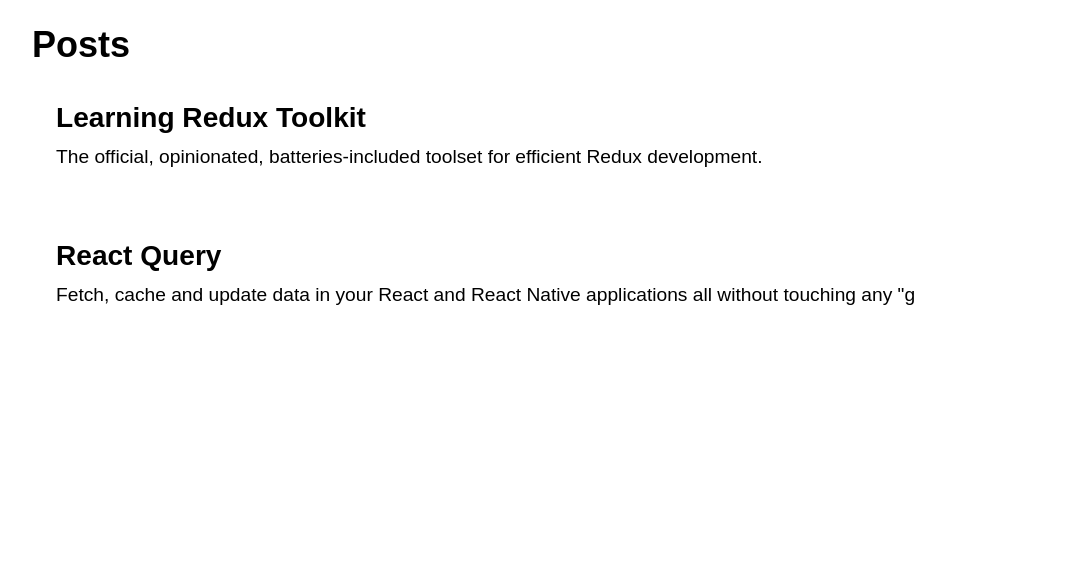
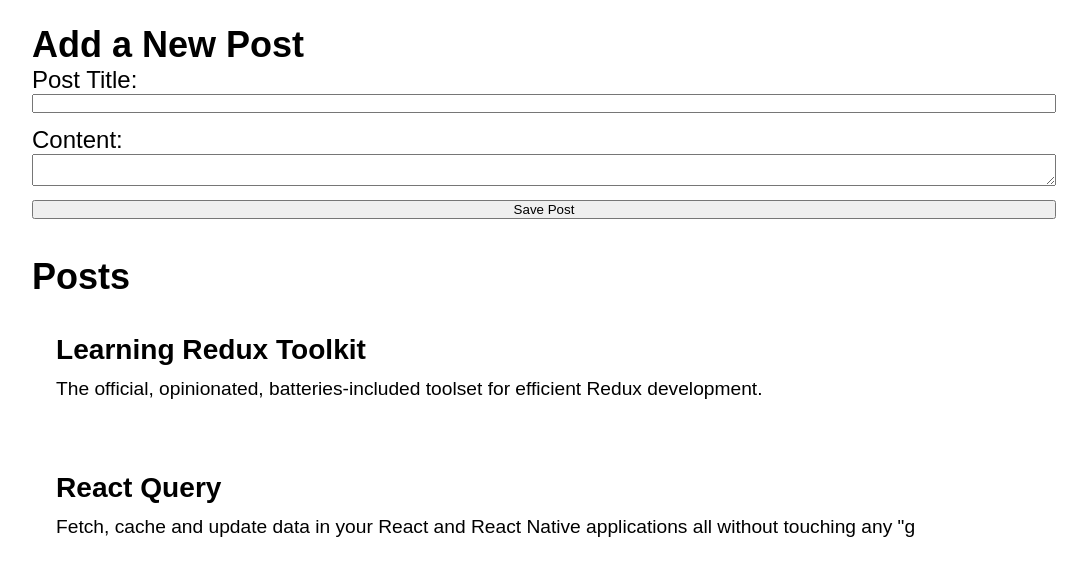
Before and after one commit to MajkoDev/redux-post-app, a React (Create React App) app: page / in a window 1280 px wide. Shown: the top 576 px of the page, without its empty margins (96-1183 px from the left). Built offline with nearby package versions, Linux system fonts and the light colour scheme.

Commit message:
adding posts

```diff
--- a/src/App.js
+++ b/src/App.js
@@ -1,8 +1,10 @@
+import AddPostForm from "./features/posts/AddPostForm";
 import PostsList from "./features/posts/PostsList";
 
 function App() {
   return (
     <div className="App">
+      <AddPostForm />
       <PostsList />
     </div>
   );
--- /dev/null
+++ b/src/features/posts/AddPostForm.js
@@ -0,0 +1,59 @@
+import { useState } from "react";
+import {useDispatch} from "react-redux"
+import {nanoid} from "@reduxjs/toolkit"
+
+import {postAdded} from "./postsSlice"
+
+//? FORM TO ADD NEW CONTENT
+
+function AddPostForm() {
+
+    const dispatch = useDispatch()
+
+  const [title, setTitle] = useState("");
+  const [content, setContent] = useState("");
+
+  const onTitleChange = (e) => setTitle(e.target.value);
+  const onContentChange = (e) => setContent(e.target.value);
+
+  // if we have title and content, then dispatch action
+  const onSavePostClick = () => {
+    if (title && content){
+        dispatch(
+            postAdded({
+                id: nanoid(), title, content
+            })
+        )
+        setTitle('')
+        setContent('')
+    }
+  }
+
+  return (
+    <section>
+      <h2>Add a New Post</h2>
+      <form>
+        <label htmlFor="postTitle">Post Title:</label>
+        <input
+          type="text"
+          id="postTitle"
+          name="postTitle"
+          value={title}
+          onChange={onTitleChange}
+        />
+
+        <label htmlFor="postContent">Content:</label>
+        <textarea
+          id="postContent"
+          name="postContent"
+          value={content}
+          onChange={onContentChange}
+        />
+
+        <button type="button" onClick={onSavePostClick}>Save Post</button>
+      </form>
+    </section>
+  );
+}
+
+export default AddPostForm;
--- a/src/features/posts/postsSlice.js
+++ b/src/features/posts/postsSlice.js
@@ -18,9 +18,16 @@
 const postsSlice = createSlice({
   name: "posts",
   initialState,
-  reducers: {},
+  reducers: {
+    // function for receiving new data
+    postAdded(state, action) {
+      state.push(action.payload);
+    },
+  },
 });
 
 export const selectAllPosts = (state) => state.posts;
 
+export const { postAdded } = postsSlice.actions;
+
 export default postsSlice.reducer;
```
